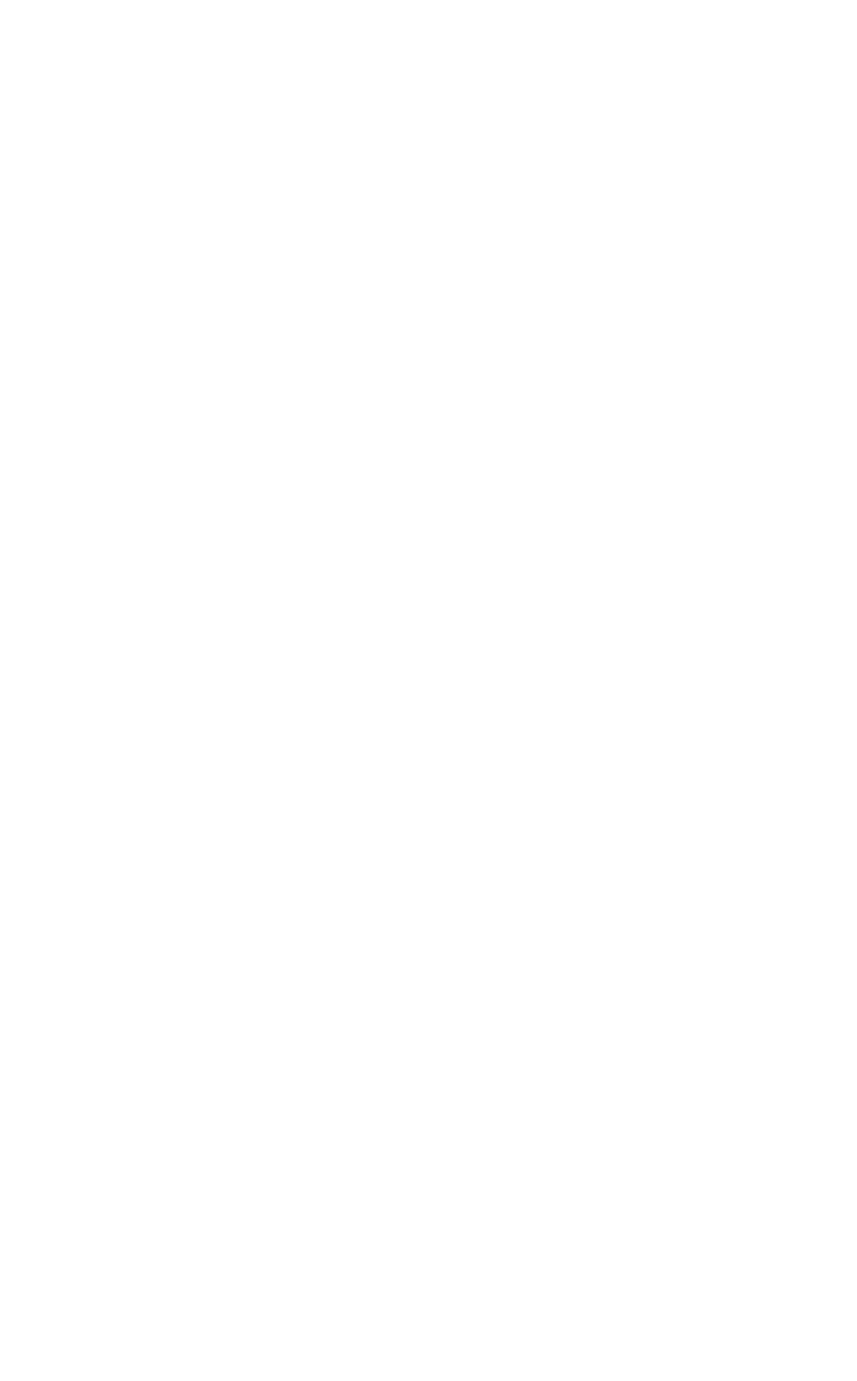
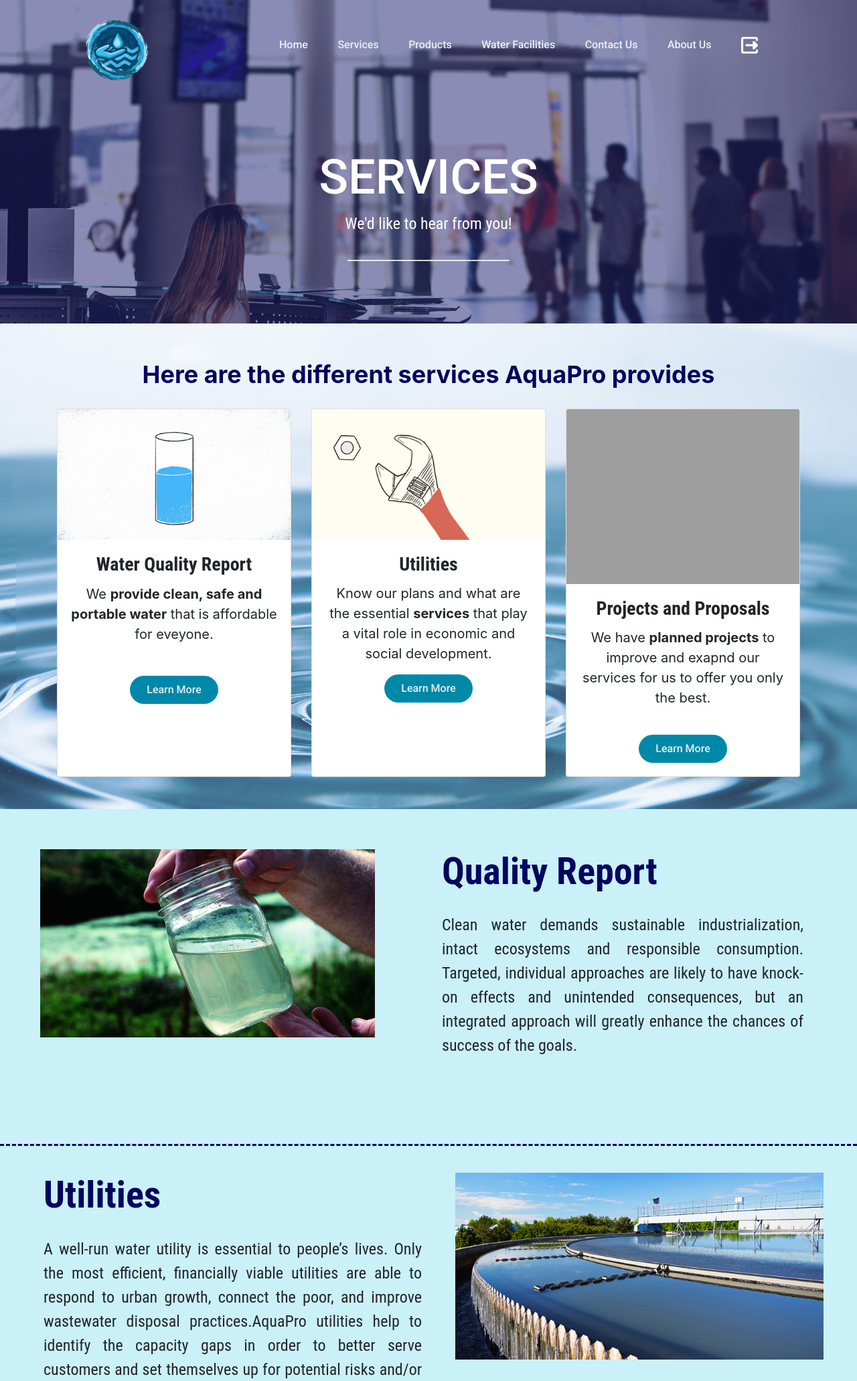
Before and after one commit to therealmai/website1102, a PHP site: page /html/services.html in a window 1280 px wide. Before the commit the part shown is empty. Shown: the top 2062 px of the page at 67% size. Before the commit the page ends 800 px from the top, so only its background shows below. Run offline with PHP 8.4, Linux system fonts and the light colour scheme; grey boxes are pictures that could not be loaded.

Commit message:
done with services

```diff
--- a/css/about us.css
+++ b/css/about us.css
@@ -1,3 +1,6 @@
+html{
+	scroll-behavior: smooth;
+}
 .wrapper{
     font-family: Roboto Condensed;
     width: 80%;
--- a/css/contact us.css
+++ b/css/contact us.css
@@ -1,3 +1,8 @@
+
+html{
+	scroll-behavior: smooth;
+}
+
 input:focus ~ label, textarea:focus ~ label, input:valid ~ label, textarea:valid ~ label {
     font-size: 0.75em;
     color: #999;
--- a/css/services.css
+++ b/css/services.css
@@ -0,0 +1,7 @@
+html{
+    scroll-behavior: smooth;
+}
+
+hr.design{
+    border-top: 3px dashed #03045e;
+  }
--- a/css/waterfacilities.css
+++ b/css/waterfacilities.css
@@ -1,3 +1,7 @@
+html{
+	scroll-behavior: smooth;
+}
+
 *{
     box-sizing: border-box;
     margin: 0;
--- a/html/contact us.html
+++ b/html/contact us.html
@@ -18,7 +18,7 @@
             <nav>
                 <ul class="nav_links">
                     <li><a style="text-decoration: none;" href="index.html">Home</a></li>
-                    <li><a style="text-decoration: none;" href="#services">Services</a></li>
+                    <li><a style="text-decoration: none;" href="services.html">Services</a></li>
                     <li><a style="text-decoration: none;" href="#products">Products</a></li>
                     <li><a style="text-decoration: none;" href="waterfacilities.html">Water Facilities</a></li>
                     <li><a style="text-decoration: none;" href="contact us.html">Contact Us</a></li>
@@ -29,7 +29,7 @@
         </header>
     <br><br><br>
          <!--Navbar ends-->
-    <h1 style="text-align: center; color: white; font-family: Roboto; font-size: 52px;font-weight: 500; font-size: 72px;">Contact Us</h1>
+    <h1 style="text-align: center; color: white; font-family: Roboto; font-size: 52px;font-weight: 500; font-size: 72px;">CONTACT US</h1>
     <p style="text-align: center; color: white; font-family: Roboto Condensed;font-size: 24px">We'd like to hear from you!</p>
     <p style="text-align: center; color: white; font-family: Roboto; font: 28px; font-weight: 100; font-size: 18px">______________________________</p>
     <br><br><br>
--- a/html/services.html
+++ b/html/services.html
@@ -1,16 +1,139 @@
 <!DOCTYPE html>
 <html lang="en">
 <head>
-  <title>Bootstrap Example</title>
+  <title>AquaPro</title>
   <meta charset="utf-8">
   <meta name="viewport" content="width=device-width, initial-scale=1">
-  <link rel="stylesheet" href="https://maxcdn.bootstrapcdn.com/bootstrap/3.4.1/css/bootstrap.min.css">
+  <link rel="stylesheet" href="https://cdn.jsdelivr.net/npm/bootstrap@4.5.3/dist/css/bootstrap.min.css" integrity="sha384-TX8t27EcRE3e/ihU7zmQxVncDAy5uIKz4rEkgIXeMed4M0jlfIDPvg6uqKI2xXr2" crossorigin="anonymous">
+  <link rel="stylesheet" type="text/css" href="..//css/style.css">
+  <link rel="stylesheet" type="text/css" href="../css/section2.css">
   <link rel="stylesheet" href="../css/services.css">
+
 </head>
 <body>
+  <section style="background-image: url(../img/service.png); background-size: cover;">
+    <!--Navbar start-->
+    <header>
+         <img class="logo" src="..//img/aquapro.png">
+        <nav>
+            <ul class="nav_links">
+                <li><a style="text-decoration: none;" href="index.html">Home</a></li>
+                <li><a style="text-decoration: none;" href="#services">Services</a></li>
+                <li><a style="text-decoration: none;" href="#products">Products</a></li>
+                <li><a style="text-decoration: none;" href="waterfacilities.html">Water Facilities</a></li>
+                <li><a style="text-decoration: none;" href="contact us.html">Contact Us</a></li>
+                <li><a style="text-decoration: none;" href="about us.html">About Us</a></li>
+                <li><a style="text-decoration: none;" href="../html/login.html"><img src="../img/img_515259.png" width="25px"></a></li>
+            </ul>
+        </nav>
+    </header>
+<br><br><br>
+     <!--Navbar ends-->
+<h1 style="text-align: center; color: white; font-family: Roboto; font-size: 52px;font-weight: 500; font-size: 72px;">SERVICES</h1>
+<p style="text-align: center; color: white; font-family: Roboto Condensed;font-size: 24px">We'd like to hear from you!</p>
+    <p style="text-align: center; color: white; font-family: Roboto; font: 28px; font-weight: 100; font-size: 18px">______________________________</p>
+    <br><br><br>
+    </section>
 
+    <section style="padding-top: 50px; background-image: url(../img/pexels-pixabay-40784.jpg);background-repeat: no-repeat; background-size: 100%;">
+      <div class="page-wrap text-center">
+          <div style="padding-bottom: 5px;" >
+          </div>
+          <h1 style="font-size: 36px;color: #03045e;padding-bottom: 20px;"><strong> Here are the different services AquaPro provides</strong> </h1>
+      </div>
+      <div class="container">
+      <div class="card-deck">
+        <div class="card" style="text-align: center;">
+          <img src="../img/giphy.gif" class="card-img-top" alt="...">
+          <div class="card-body">
+            <h5 class="card-title"style="font-size: 28px;font-family: Roboto Condensed";><b>Water Quality Report</b></h5>
+            <p class="card-text"style="font-size: 20px;" >We <b>provide clean, safe and portable water</b> that is affordable for eveyone.</p>
+            <div style="margin-top: 47px;">
+              <a href="#report"> <button class="button2nd button2x">Learn More</button></a>
+        </div>
+          </div>
 
-<script src="https://ajax.googleapis.com/ajax/libs/jquery/3.5.1/jquery.min.js"></script>
-  <script src="https://maxcdn.bootstrapcdn.com/bootstrap/3.4.1/js/bootstrap.min.js"></script>
+        </div>
+        <div class="card" style="text-align: center;">
+          <img src="../img/ezgif-7-94d28657b5e5.gif" class="card-img-top" alt="...">
+          <div class="card-body">
+            <h5 class="card-title" style="font-size: 28px;font-family: Roboto Condensed;"><b>Utilities</b></h5>
+            <p class="card-text" style="font-size: 20px;">Know our plans and what are the essential <b>services</b> that play a vital role in economic and social development.</p>
+            <div>
+              <a href="#utilities"><button class="button2nd button2x">Learn More</button></a>
+        </div>
+          </div>
+        </div>
+        <div class="card" style="text-align: center;">
+          <img src="../img/new1.gif" class="card-img-top" alt="...">
+          <div class="card-body">
+            <h5 class="card-title"style="font-size: 28px;font-family: Roboto Condensed;"><b>Projects and Proposals</b></h5>
+            <p class="card-text" style="font-size: 20px;">We have <b>planned projects</b> to improve and exapnd our services for us to offer you only the best.</p>
+            <div style="margin-top: 40px;">
+              <a href="#projects"><button class="button2nd button2x">Learn More</button></a>
+        </div>
+          </div>
+        </div>
+      </div>
+    </div>
+      <br><br>
+  </section>
+
+  <section style="padding-top: 60px; background-color: #caf0f8;">
+    <div id="report">
+    <img src="../img/xwater-testing-905x509.jpg.pagespeed.ic.k9JZjQc_wk.jpg" align="left" width="550" style="padding-left:50px; margin: 0px 100px 0px 10px;"/>
+    <div style="text-align: justify; margin-right: 80px  ;">
+      <h1 style="font-family: Roboto Condensed; font-size: 56px; font-weight: 500; color: #03045e;"><strong>Quality Report</strong> </h1>
+    <p style="font-family: Roboto Condensed; font-size: 24px; padding-top: 20px;">Clean water demands sustainable industrialization, intact ecosystems and responsible consumption. Targeted, individual approaches are likely to have knock-on effects and unintended consequences, but an integrated approach will greatly enhance the chances of success of the goals.</p><br><br><br>
+    </div>
+  </div>
+
+  <div style="padding-top: 25px;" id="utilities">
+    <hr class="design"> <br>
+    <img src="../img/Water_Home.jpg" align="right" width="550" style="margin: 0px 50px 0px 50px;"/>
+    <div style="text-align: justify; margin-left: 65px;">
+      <h1 style="font-family: Roboto Condensed; font-size: 56px; font-weight: 500; color: #03045e;"><strong>Utilities</strong> </h1>
+    <p style="font-family: Roboto Condensed; font-size: 24px; padding-top: 20px;">A well-run water utility is essential to people’s lives. Only the most efficient, financially viable utilities are able to respond to urban growth, connect the poor, and improve wastewater disposal practices.AquaPro utilities help to identify the capacity gaps in order to better serve customers and set themselves up for potential risks and/or shocks to the water supply and wastewater systems.</p><br>
+    </div>
+  </div><br>
+
+  <div style="padding-top: 25px;" id="projects">
+    <hr class="design"> <br>
+    <img src="../img/project-work.jpg" align="left" width="550" style="padding-left:50px; margin: 0px 100px 0px 10px;"/>
+    <div style="text-align: justify; margin-right: 80px  ;">
+      <h1 style="font-family: Roboto Condensed; font-size: 56px; font-weight: 500; color: #03045e;"><strong>Projects and Proposals</strong> </h1>
+    <p style="font-family: Roboto Condensed; font-size: 24px; padding-top: 20px;">We have planned projects to improve and exapnd our services. Project Proposals contain key information about your project. They are essential for our benefactors since they’ll use them to evaluate our project and determine whether or not they’ll allocate funds for it.</p><br><br><br><br><br><br><br><br><br>
+    </div>
+  </div>
+  </section>
+
+  <section>
+    <footer>
+      <img class="logo1" src="../img/aquapro.png">
+      <h3 style="padding-top: 10px; font-family: Roboto Condensed; text-align: center;color: white;"><i>AquaPro &#169; 2020
+      </i></h3>
+      <div class="footer_nav" style="padding-left: 28%;">
+      <nav>
+        <ul class="nav_links1">
+            <li><a style="text-decoration: none;" href="index.html">Home</a></li>
+            <li><a style="text-decoration: none;" href="services.html">Services </a></li>
+            <li><a style="text-decoration: none;" href="#products">Products</a></li>
+            <li><a style="text-decoration: none;" href="waterfacilities.html">Water Facilities</a></li>
+            <li><a style="text-decoration: none;" href="contact us.html">Contact Us</a></li>
+            <li><a style="text-decoration: none;" href="about us.html">About Us</a></li>
+        </ul>
+    </nav>
+    </div>
+
+        <div class="wave wave1"></div>
+        <div class="wave wave2"></div>
+        <div class="wave wave3"></div>
+        <div class="wave wave4"></div>
+    </footer>
+    </section>
+    </body>
+
+  <script src="https://code.jquery.com/jquery-3.5.1.slim.min.js" integrity="sha384-DfXdz2htPH0lsSSs5nCTpuj/zy4C+OGpamoFVy38MVBnE+IbbVYUew+OrCXaRkfj" crossorigin="anonymous"></script>
+  <script src="https://cdn.jsdelivr.net/npm/bootstrap@4.5.3/dist/js/bootstrap.bundle.min.js" integrity="sha384-ho+j7jyWK8fNQe+A12Hb8AhRq26LrZ/JpcUGGOn+Y7RsweNrtN/tE3MoK7ZeZDyx" crossorigin="anonymous"></script>
 </body>
 </html>
--- a/html/waterfacilities.html
+++ b/html/waterfacilities.html
@@ -19,7 +19,7 @@
             <nav>
                 <ul class="nav_links">
                     <li><a style="text-decoration: none;" href="index.html">Home</a></li>
-                    <li><a style="text-decoration: none;" href="#services">Services</a></li>
+                    <li><a style="text-decoration: none;" href="services.html">Services</a></li>
                     <li><a style="text-decoration: none;" href="#products">Products</a></li>
                     <li><a style="text-decoration: none;" href="waterfacilities.html">Water Facilities</a></li>
                     <li><a style="text-decoration: none;" href="contact us.html">Contact Us</a></li>
@@ -77,7 +77,7 @@
         <nav>
           <ul class="nav_links1">
               <li><a style="text-decoration: none;" href="index.html">Home</a></li>
-              <li><a style="text-decoration: none;" href="#services">Services </a></li>
+              <li><a style="text-decoration: none;" href="services.html">Services </a></li>
               <li><a style="text-decoration: none;" href="#products">Products</a></li>
               <li><a style="text-decoration: none;" href="waterfacilities.html">Water Facilities</a></li>
               <li><a style="text-decoration: none;" href="contact us.html">Contact Us</a></li>
```
Also changed, not shown: html/about us.html (+5 -5 lines), html/index.html (+8 -7 lines), img/Water_Home.jpg (added), img/project-work.jpg (added), img/service.png (added), img/xwater-testing-905x509.jpg.pagespeed.ic.k9JZjQc_wk.jpg (added).
